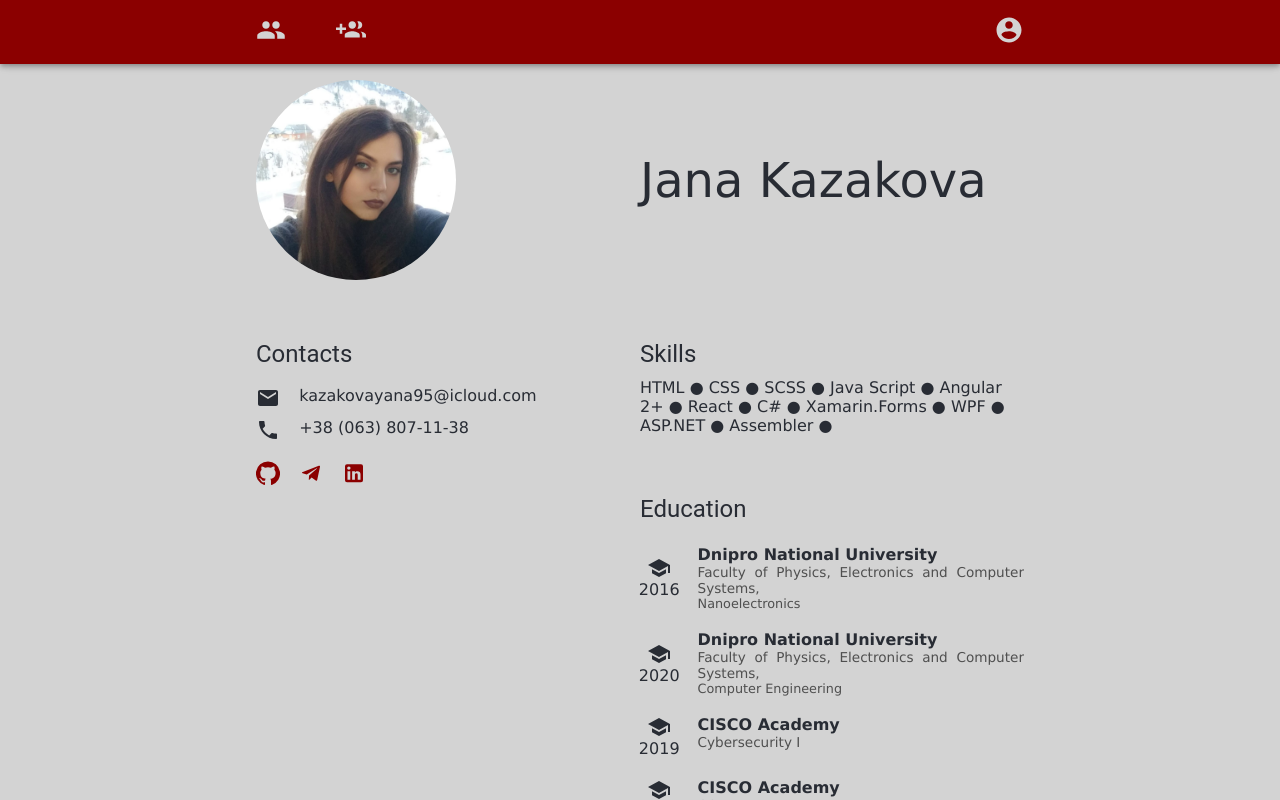
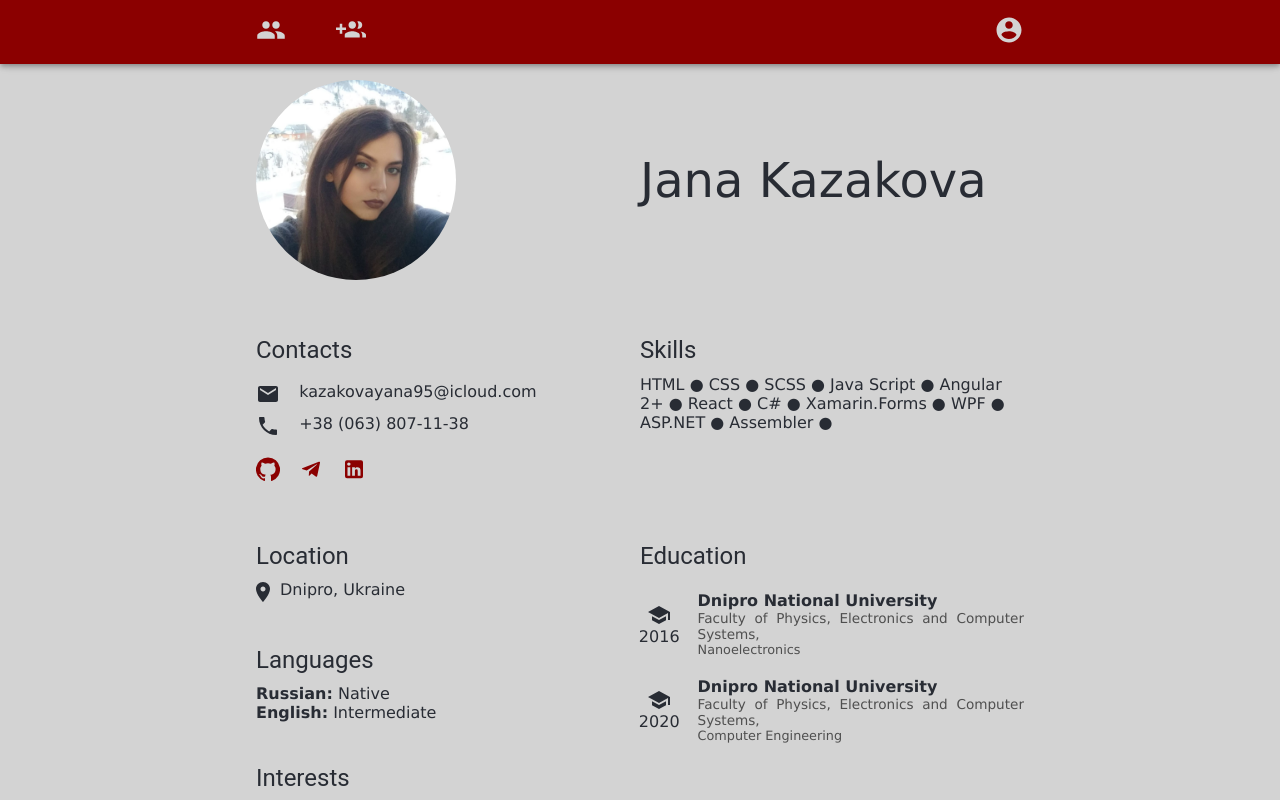
Before and after one commit to 19username95/users-management, a React (Create React App) app: page /about in a window 1280 px wide. Built offline with nearby package versions, Linux system fonts and the light colour scheme.

Commit message:
enough for desktop

```diff
--- a/src/components/About/About.jsx
+++ b/src/components/About/About.jsx
@@ -2,12 +2,14 @@ import React from 'react';
 import './About.scss';
 import {Avatar, Box} from "@material-ui/core";
 import avatar from "../../assets/images/avatar.png";
-import {Email, GitHub, LinkedIn, Phone, Telegram} from "@material-ui/icons";
+import {Email, GitHub, LinkedIn, LocationOn, Phone, Telegram} from "@material-ui/icons";
 import Title from "../Title/Title";
 import { Link } from "@material-ui/core";
 import Skill from "../Skill/Skill";
 import Institution from "../Institution/Institution";
 import Work from "../Work/Work";
+
+//const _star=`\u2B50`
 
 class About extends React.Component {
     render() {
@@ -27,6 +29,45 @@ class About extends React.Component {
                 <Link className='About-ContactLink' href='https://www.linkedin.com/in/jana-kazakova-81571419a/'>
                     <LinkedIn/>
                 </Link>
+            </div>
+            <div className='About-SoftInfo'>
+                <div className='About-Location'>
+                    <Title>Location</Title>
+                    <div className='About-Address'>
+                        <LocationOn className='About-Address_icon'/> Dnipro, Ukraine
+                    </div>
+                </div>
+                <div className='About-Languages'>
+                    <Title>Languages</Title>
+                    <div><b>Russian:</b> Native</div>
+                    <div><b>English:</b> Intermediate</div>
+                </div>
+                <div className='About-Interests'>
+                    <Title>Interests</Title>
+                    <ul className='About-InterestsList'>
+                        <li className='About-InterestsListItem'>Traveling</li>
+                        <li className='About-InterestsListItem'>Skiing</li>
+                        <li className='About-InterestsListItem'>Cooking & baking</li>
+                        <li className='About-InterestsListItem'>Board games</li>
+                        <li className='About-InterestsListItem'>Movies, computer games</li>
+                        <li className='About-InterestsListItem'>Hookahs</li>
+                    </ul>
+                </div>
+                <div className='About-Certificates'>
+                    <Title>Certificates</Title>
+                    <Institution name='Private Bank Certification'
+                                 faculty='Java Junior'
+                                 specialty='University internship'
+                                 year='2020' />
+                    <Institution name={'CISCO Academy'}
+                                 faculty={'Cybersecurity I'}
+                                 year={'2020'}
+                    />
+                    <Institution name={'CISCO Academy'}
+                                 faculty={'CCNA I'}
+                                 year={'2019'}
+                    />
+                </div>
             </div>
             <div className='About-Skills'>
                 <Title>Skills</Title>
@@ -58,26 +99,15 @@ class About extends React.Component {
                              year={'2020'}
                              isUniversity={true}
                 />
-                <Institution className='About-Institution'
-                             name={'CISCO Academy'}
-                             faculty={'Cybersecurity I'}
-                             year={'2019'}
-                />
-                <Institution className='About-Institution'
-                             name={'CISCO Academy'}
-                             faculty={'CCNA I'}
-                             year={'2019'}
-                />
             </div>
             <div className='About-Experience'>
                 <Title>Experience</Title>
-                <Work title='Freelance author'
-                      company='Self employeed'
-                      location={'Remote'}
-                      startDate='09.2018'
+                <Work title='Intern software engineer'
+                      company='HeadWorks'
+                      location='Dnipro, Ukraine'
+                      startDate='10.20'
                       finishDate='present'
-                      about='I write lab works, courseworks, graduation projects (diplomas), small projects using various
-                      platforms: Assembler, .NET, Python, JS, GPSS (systems simulation programming language), etc.'/>
+                      about='I do internship as ReactJS intern.' />
                 <Work title='Software engineer'
                       company='Mive'
                       location='Dnipro, Ukraine'
@@ -86,12 +116,13 @@ class About extends React.Component {
                       about='It is a small company, specializing on software development.
                       I used Xamarin.Forms, Angular 8, WPF, ASP.NET and other technologies for develop
                       software products.'/>
-                <Work title='Intern software engineer'
-                        company='HeadWorks'
-                        location='Dnipro, Ukraine'
-                        startDate='10.20'
-                        finishDate='present'
-                        about='I do internship as ReactJS intern.' />
+                <Work title='Freelance author'
+                      company='Self employeed'
+                      location={'Remote'}
+                      startDate='09.2018'
+                      finishDate='present'
+                      about='I write lab works, courseworks, graduation projects (diplomas), small projects using various
+                      platforms: Assembler, .NET, Python, JS, GPSS (systems simulation programming language), etc.'/>
             </div>
         </Box>
     }
--- a/src/components/About/About.scss
+++ b/src/components/About/About.scss
@@ -20,7 +20,7 @@
   }
 
   .About-Contacts {
-    grid-row: 2/5;
+    grid-row: 2/3;
     grid-column: 1;
     align-self: start;
 
@@ -40,6 +40,36 @@
     }
   }
 
+  .About-SoftInfo {
+    display: flex;
+    flex-direction: column;
+    grid-row: 3/5;
+
+    .About-Location {
+      padding-bottom: 40px;
+      .About-Address {
+        display: flex;
+        align-content: center;
+        .About-Address_icon {
+          transform: translate( -5px,0);
+        }
+      }
+    }
+
+    .About-Languages {
+      padding-bottom: 40px;
+    }
+
+    .About-Interests {
+      padding-bottom: 40px;
+      .About-InterestsList {
+        .About-InterestsListItem{
+          list-style: url("../../assets/images/list-arrow.png");
+        }
+      }
+    }
+  }
+
   .About-Skills {
     grid-row: 2;
     grid-column: 2;
@@ -52,6 +82,7 @@
       }
     }
   }
+
   .About-Education {
     grid-row: 3;
     grid-column: 2;
```
Also changed, not shown: src/assets/images/list-arrow.png (added).
